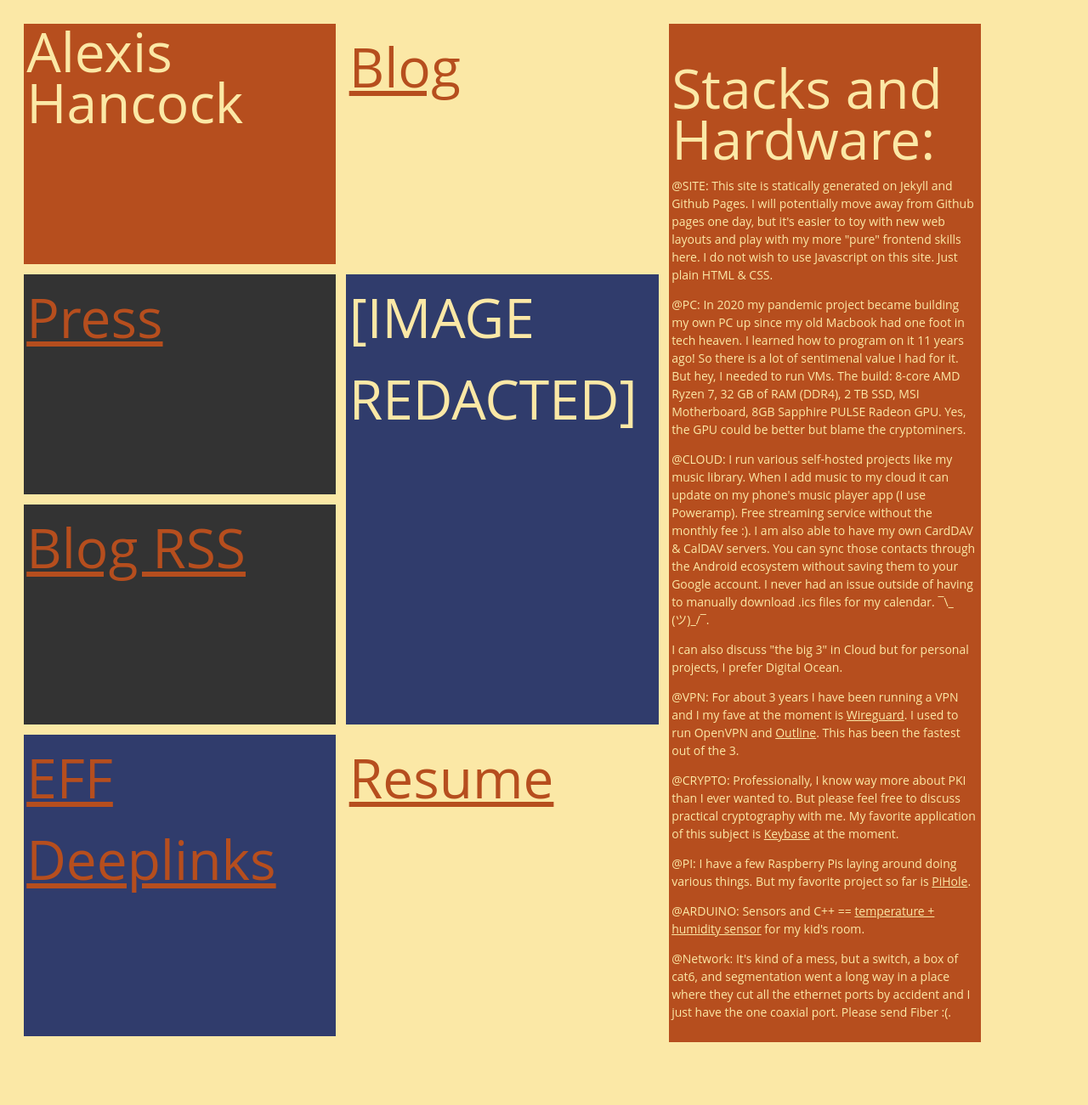
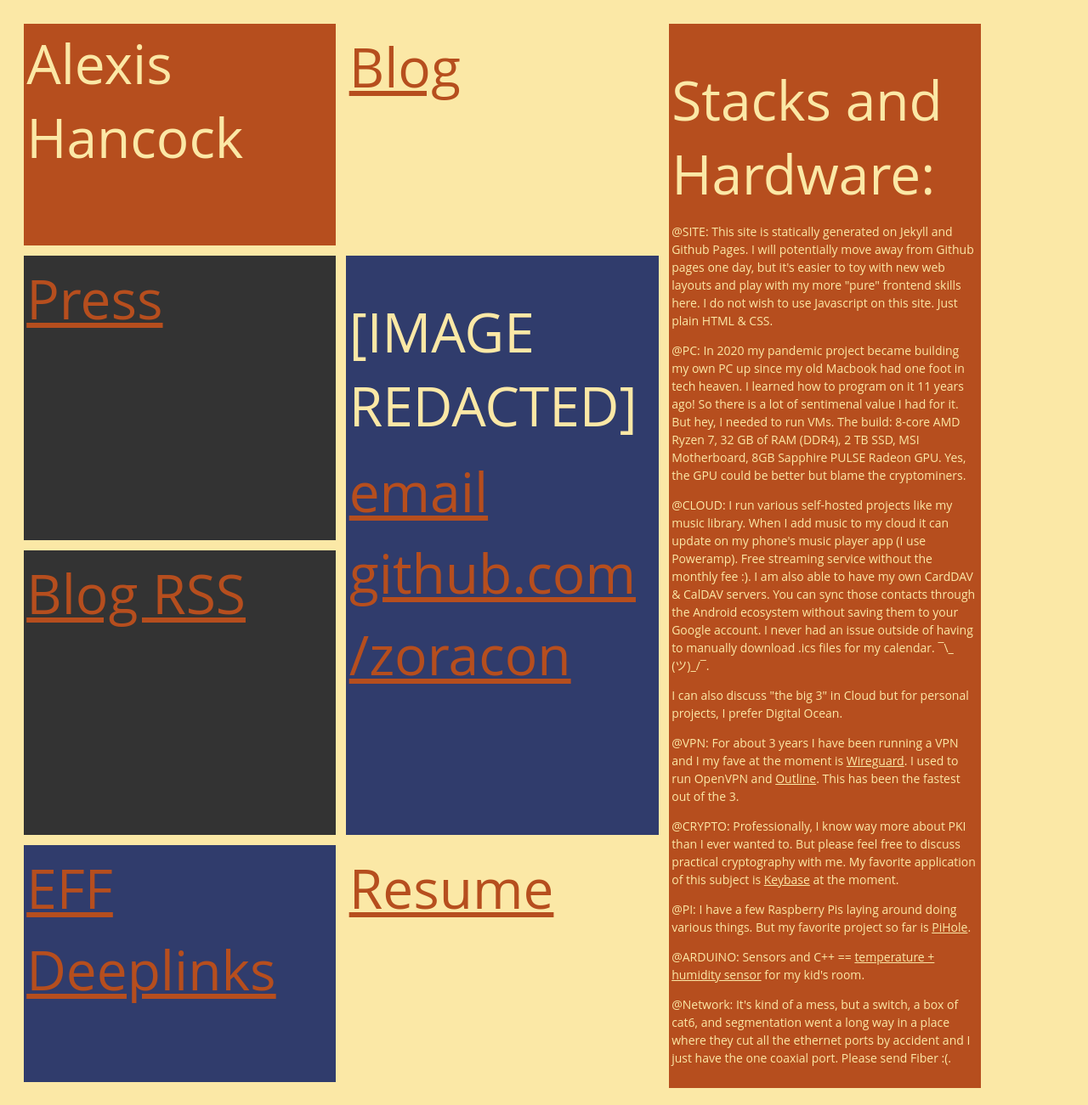
Before and after one commit to zoracon/zoracon.github.io, a Jekyll site: the page built from index.html, in a window 1280 px wide. Shown: the whole page at 85% size. Built offline with Jekyll 4.4.1, drawn with Linux system fonts in a browser that asks for light colours; before the commit the page ends 1247 px from its top, so only the background shows below that.

Commit message:
Add email to home

```diff
--- a/css/style.css
+++ b/css/style.css
@@ -85,7 +85,7 @@
   grid-row: 4; }
 
 body {
-  background-color: #FBE8A6;
+  background-color: #fbe8a6;
   color: #303c6c;
   font-family: Open Sans, sans-serif;
   font-weight: 400;
@@ -98,7 +98,7 @@ body {
   body h1 {
     font-size: 64px;
     font-weight: normal;
-    line-height: 60px;
+    line-height: normal;
     margin-bottom: 10px; }
   body h2 {
     font-weight: normal; }
@@ -155,12 +155,12 @@ nav {
     font-style: italic; }
   .job .title {
     background-color: #303c6c;
-    color: #FBE8A6;
+    color: #fbe8a6;
     font-weight: bold;
     padding: 5px; }
   .job .tech {
     background-color: #b64e1e;
-    color: #FBE8A6;
+    color: #fbe8a6;
     font-weight: bold;
     padding: 5px; }
   .job .desc ul {
@@ -217,7 +217,9 @@ nav {
     body ul li {
       font-size: 11px; }
 
-  header, footer, nav {
+  header,
+  footer,
+  nav {
     display: none; }
 
   .job {
--- a/index.html
+++ b/index.html
@@ -4,7 +4,12 @@ title: Alexis
 ---
 <main class="home">
 	<h1 class="a iblock">Alexis Hancock</h1>
-  <p class="b iblock">[IMAGE REDACTED]</p>
+  <div class="b iblock">
+      <h1>[IMAGE REDACTED]</h1>
+      <a href="mailto:zoonarc@duck.com">email</a>
+      <a href="https://github.com/zoracon">github.com/zoracon</a>
+    </ul>
+  </div>
   <div class="c iblock">
     <h1>Stacks and Hardware:</h1>
     <p>@SITE: This site is statically generated on Jekyll and Github Pages. I will potentially move away from Github pages one day, but it's easier to toy with new web layouts and play with my more "pure" frontend skills here. I do not wish to use Javascript on this site. Just plain HTML & CSS.</p>
```
Also changed, not shown: css/style.scss (+16 -12 lines), 1 other file.
